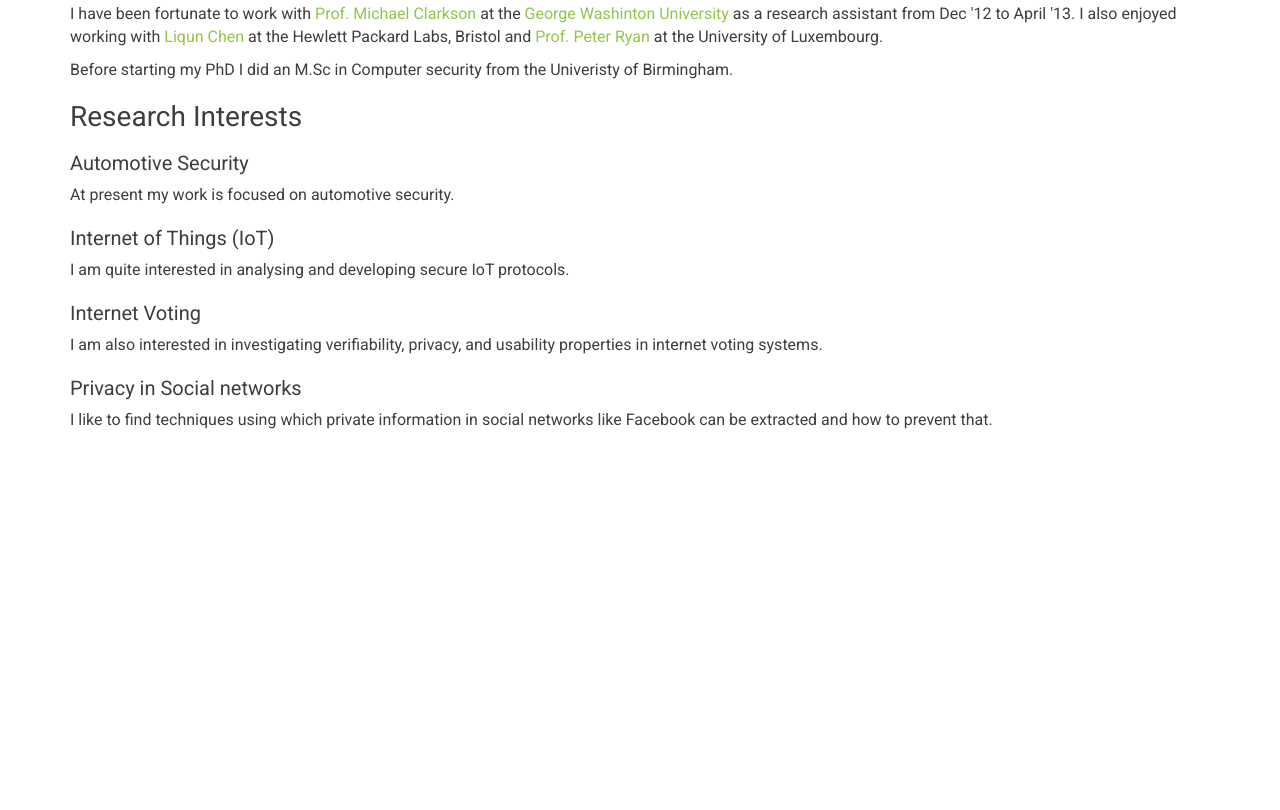
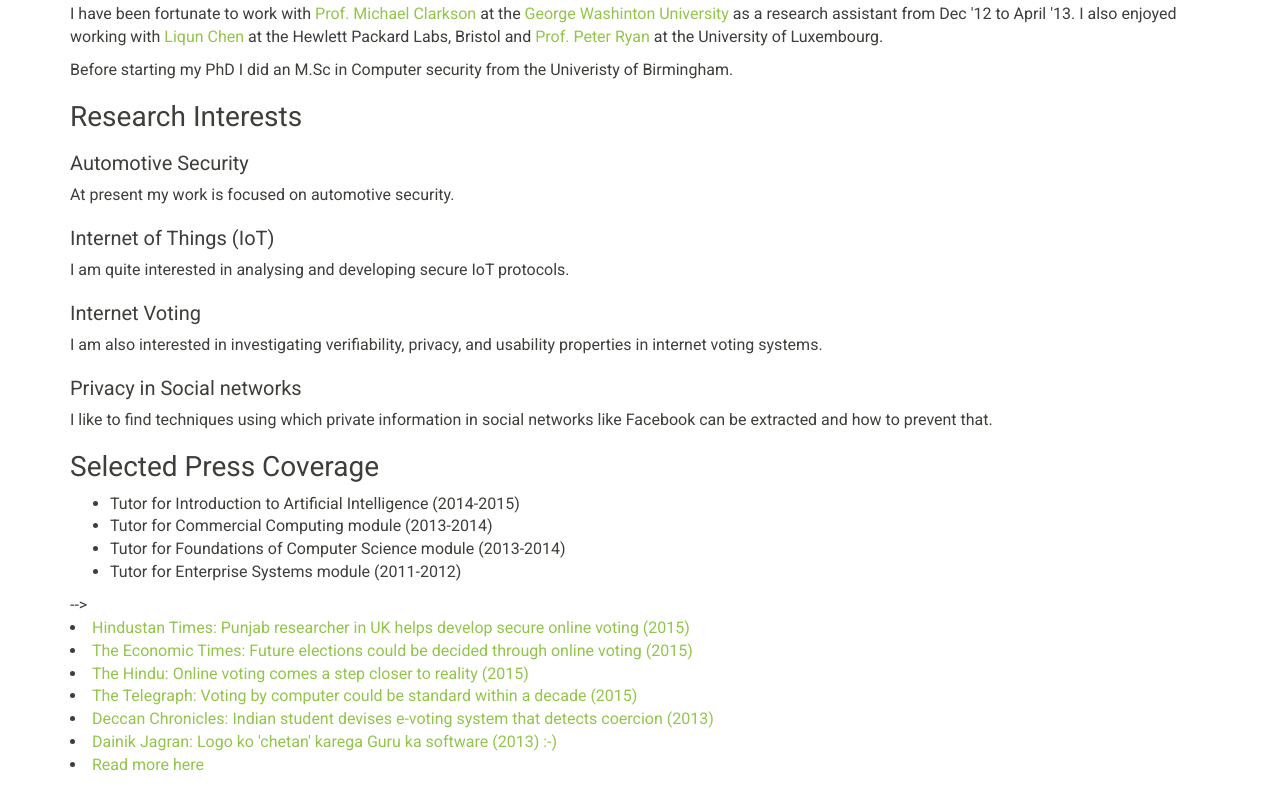
Before and after one commit to GurchetanGrewal/GurchetanGrewal.github.io, a plain HTML site: page index.html in a window 1280 px wide. Shown: the part 490-1300 px from the top of the page. Before the commit the page ends 972 px from the top, so only its background shows below. Drawn offline with Linux system fonts and the light colour scheme.

Commit message:
Revert "Added press coverage on front page as well"
This reverts commit 677b20149fe8b950b8e2e8f31fd71b47a6463371.

```diff
--- a/index.html
+++ b/index.html
@@ -115,6 +115,30 @@
 		  <p class="bs-component">I am also interested in investigating verifiability, privacy, and usability properties in internet voting systems.</p>
 		  <h3 class="bs-component">Privacy in Social networks</h3>
 		  <p class="bs-component">I like to find techniques using which private information in social networks like Facebook can be extracted and how to prevent that.</p>
+
+		  <h2 class="bs-component">Selected Press Coverage</h2>
+		 		  <ul>
+		 		  	<li> Tutor for Introduction to Artificial Intelligence (2014-2015) </li>
+		 		  	<li> Tutor for Commercial Computing module (2013-2014) </li>
+		 		  	<li> Tutor for Foundations of Computer Science module (2013-2014) </li>
+		 		  	<li> Tutor for Enterprise Systems module (2011-2012) </li>
+		 		  </ul> -->
+		 		  	<li> <a href=" http://gurchetan.com/media/Gurchetan_Hindustan_Times.jpg" target=_blank> Hindustan Times: Punjab researcher in UK helps develop secure online voting (2015)  </a> </li>
+		 			<li> <a href=" https://economictimes.indiatimes.com/news/international/world-news/future-elections-could-be-decided-through-online-voting/articleshow/47121847.cms" target=_blank> The Economic Times: Future elections could be decided through online voting (2015)  </a> </li>
+
+		 		<li> <a href="https://www.thehindu.com/todays-paper/tp-features/tp-metroplus/online-voting-comes-a-step-closer-to-reality/article7174447.ece" target=_blank> The Hindu: Online voting comes a step closer to reality (2015)  </a> </li>
+
+		 		<li> <a href="https://www.telegraph.co.uk/news/general-election-2015/11573436/Voting-by-computer-could-be-standard-within-a-decade.html" target=_blank> The Telegraph:  Voting by computer could be standard within a decade (2015)  </a> </li>
+
+		 	<li> <a href="http://gurchetan.com/media/Gurchetan_chronicle.pdf" target=_blank> Deccan Chronicles:  Indian student devises e-voting system that detects coercion (2013)  </a> </li>
+
+		 	<li> <a href="http://gurchetan.com/media/DainikJagran.jpg" target=_blank> Dainik Jagran:  Logo ko 'chetan' karega Guru ka software (2013) :-)  </a> </li>
+
+		 	<li> <a href="research.html">  Read more here </a>
+
+
+
+
 	<!--	  <h2 class="bs-component">Past teaching</h2>
 		  <ul>
 		  	<li> Tutor for Introduction to Artificial Intelligence (2014-2015) </li>
```
